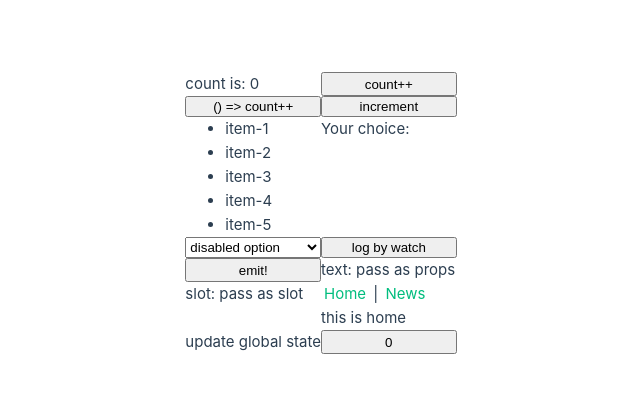
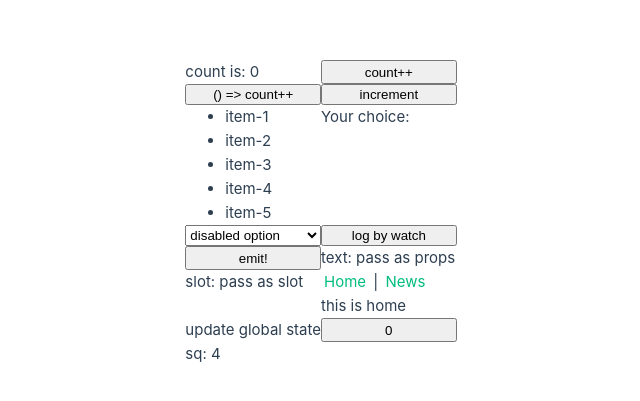
Before and after one commit to kitta65/poc-vue, a Vue app: page / in a window 1280 px wide. Shown: the part 187-588 px from the top of the page, without its empty margins (319-959 px from the left). Built offline with nearby package versions, Linux system fonts and the light colour scheme; the HTML template or start-up script is replaced by a standard one.

Commit message:
add unit test for function

```diff
--- a/src/App.vue
+++ b/src/App.vue
@@ -7,6 +7,7 @@ import Watch from "./components/Watch.vue";
 import Property from "./components/Property.vue";
 import Routing from "./components/Routing.vue";
 import State from "./components/State.vue";
+import { sq } from "./utils";
 </script>
 
 <template>
@@ -20,6 +21,7 @@ import State from "./components/State.vue";
     <Routing />
   </div>
   <State />
+  <p>sq: {{ sq(2) }}</p>
 </template>
 
 <style scoped>
--- /dev/null
+++ b/src/utils.ts
@@ -0,0 +1,3 @@
+export function sq(num: number) {
+  return num * num;
+}
--- a/tsconfig.vitest.json
+++ b/tsconfig.vitest.json
@@ -1,6 +1,6 @@
 {
   "extends": "./tsconfig.app.json",
-  "include": ["test/**/*", "env.d.ts"],
+  "include": ["tests/**/*", "env.d.ts"],
   "exclude": [],
   "compilerOptions": {
     "tsBuildInfoFile": "./node_modules/.tmp/tsconfig.vitest.tsbuildinfo",
```
Also changed, not shown: 2 other files (tests, documents, lock files or other folders).
